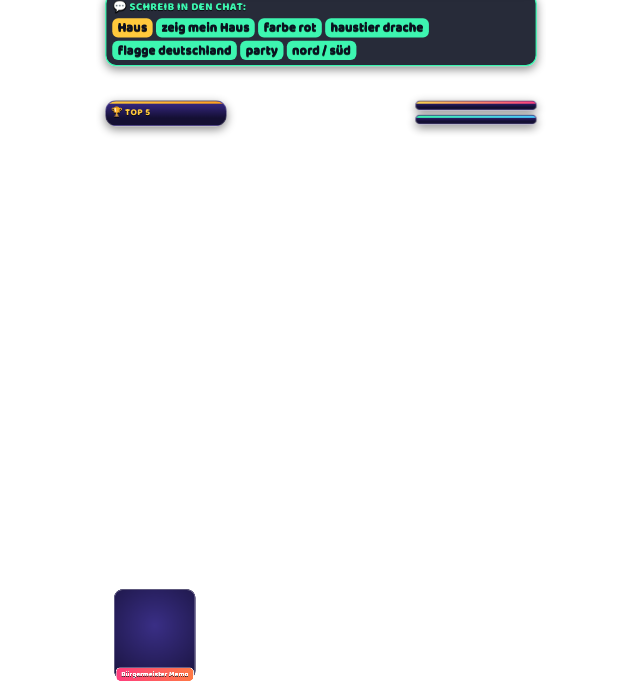
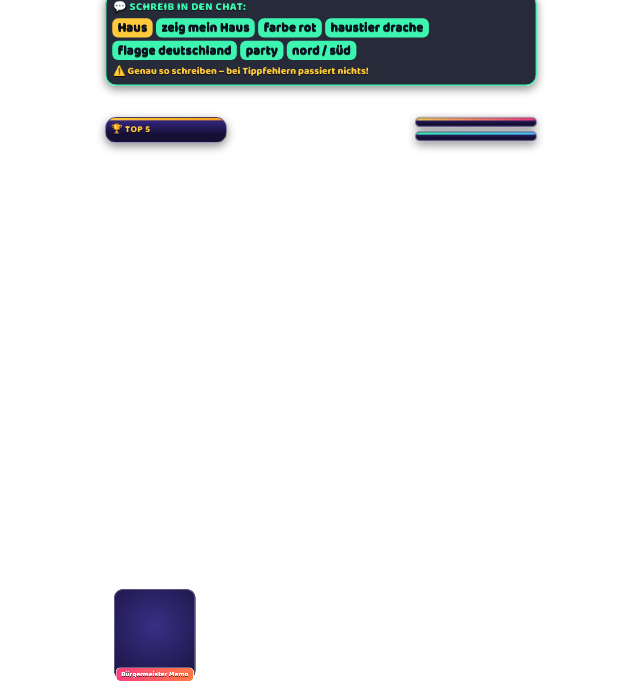
Before and after one commit to Larsen140/Meme-City, a website: page public/overlay.html in a window 1280 px wide. Shown: the part 58-749 px from the top of the page, without its empty margins (319-959 px from the left). Drawn offline with Linux system fonts and the light colour scheme.

Commit message:
Overlay: Hinweis 'Genau so schreiben – bei Tippfehlern passiert nichts'
Co-Authored-By: Claude Opus 5.5 <noreply@anthropic.com>

```diff
--- a/public/overlay.html
+++ b/public/overlay.html
@@ -348,17 +348,18 @@
   #cmdbar .cmds { display: flex; flex-wrap: wrap; gap: 8px; }
   #cmdbar code { font-size: 31px !important; padding: 2px 13px !important; background: #3df5b0 !important; color: #0b1020 !important; border: none !important; border-radius: 14px !important; }
   #cmdbar code.new { background: #ffc93c !important; }
-  #goal { top: 306px !important; left: 22px !important; right: 22px !important; height: 62px !important; padding: 0 18px !important; }
+  #cmdbar .warn { font-size: 24px; font-weight: 800; color: #ffc93c; margin: 8px 0 0 2px; }
+  #goal { top: 346px !important; left: 22px !important; right: 22px !important; height: 62px !important; padding: 0 18px !important; }
   #goal .lab, #goal .num { font-size: 26px !important; } #goal .next { font-size: 22px !important; } #goal .time { font-size: 30px !important; }
 
-  #board { top: 380px !important; left: 22px !important; width: 292px !important; padding: 10px 12px !important; }
+  #board { top: 420px !important; left: 22px !important; width: 292px !important; padding: 10px 12px !important; }
   #board .ptitle { font-size: 22px !important; margin-bottom: 2px; }
   #board .row { font-size: 21px !important; padding: 2px 2px !important; gap: 7px; margin: 1px 0; }
   #board .row img, #board .row .ava { width: 32px !important; height: 32px !important; }
   #board .row .pos { width: 28px !important; height: 28px !important; font-size: 17px !important; }
   #board .row .lv { font-size: 17px !important; padding: 0 6px; }
 
-  #right { top: 380px !important; left: auto !important; right: 22px !important; width: 292px !important; gap: 10px !important; }
+  #right { top: 420px !important; left: auto !important; right: 22px !important; width: 292px !important; gap: 10px !important; }
   #honor { padding: 10px 12px !important; gap: 10px !important; }
   #honor img, #honor .ava { width: 46px !important; height: 46px !important; border-width: 3px !important; }
   #honor .lbl { font-size: 16px !important; } #honor .nm { font-size: 23px !important; white-space: nowrap; overflow: hidden; text-overflow: ellipsis; max-width: 200px; } #honor .sub { display: none; }
@@ -422,7 +423,7 @@
   </div>
 </div>
 
-<div id="cmdbar" class="panel"><div class="lbl">💬 SCHREIB IN DEN CHAT:</div><div class="cmds"><code class="new">Haus</code><code>zeig mein Haus</code><code>farbe rot</code><code>haustier drache</code><code>flagge deutschland</code><code>party</code><code>nord / süd</code></div></div>
+<div id="cmdbar" class="panel"><div class="lbl">💬 SCHREIB IN DEN CHAT:</div><div class="cmds"><code class="new">Haus</code><code>zeig mein Haus</code><code>farbe rot</code><code>haustier drache</code><code>flagge deutschland</code><code>party</code><code>nord / süd</code></div><div class="warn">⚠️ Genau so schreiben – bei Tippfehlern passiert nichts!</div></div>
 
 <div id="goal" class="panel"></div>
 
```
